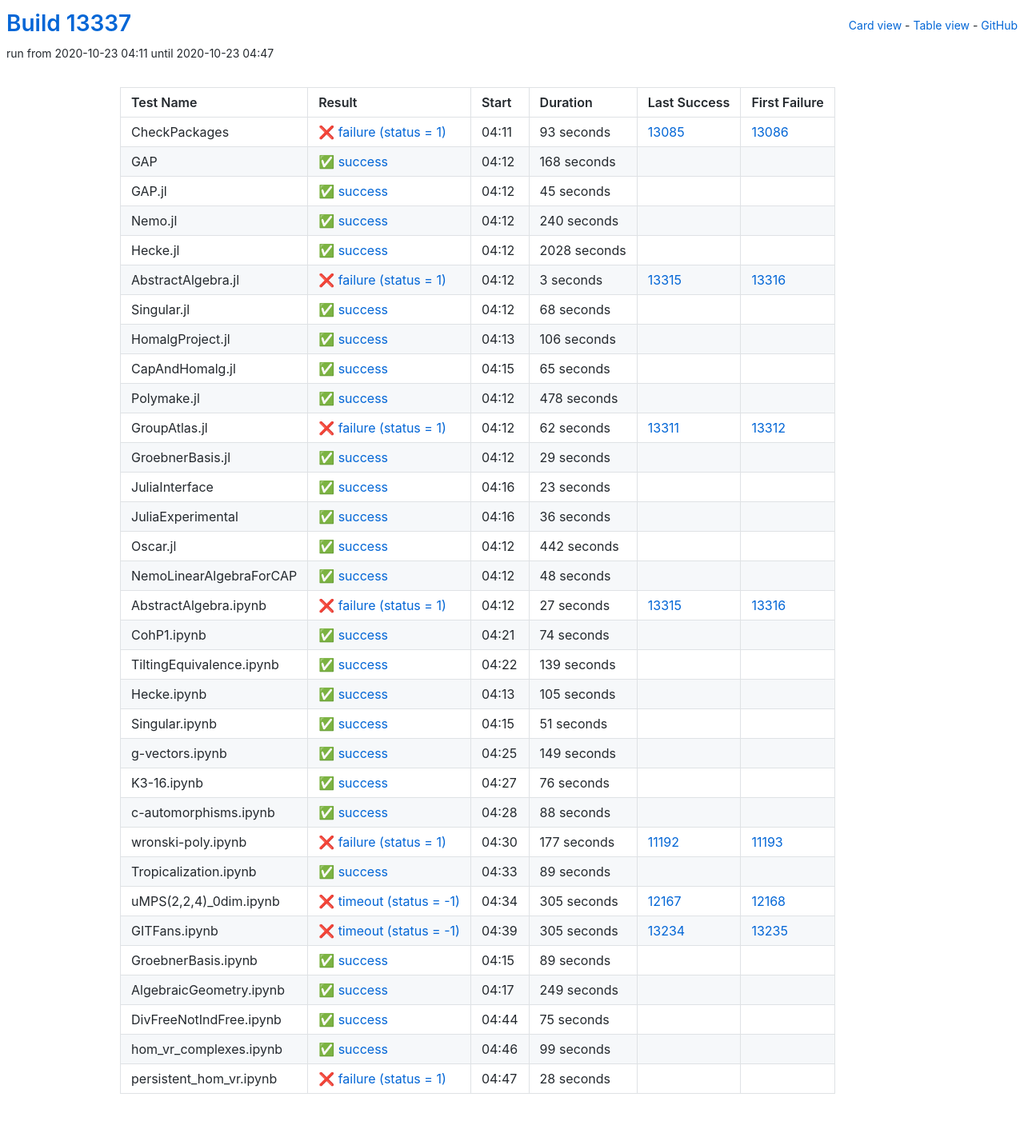
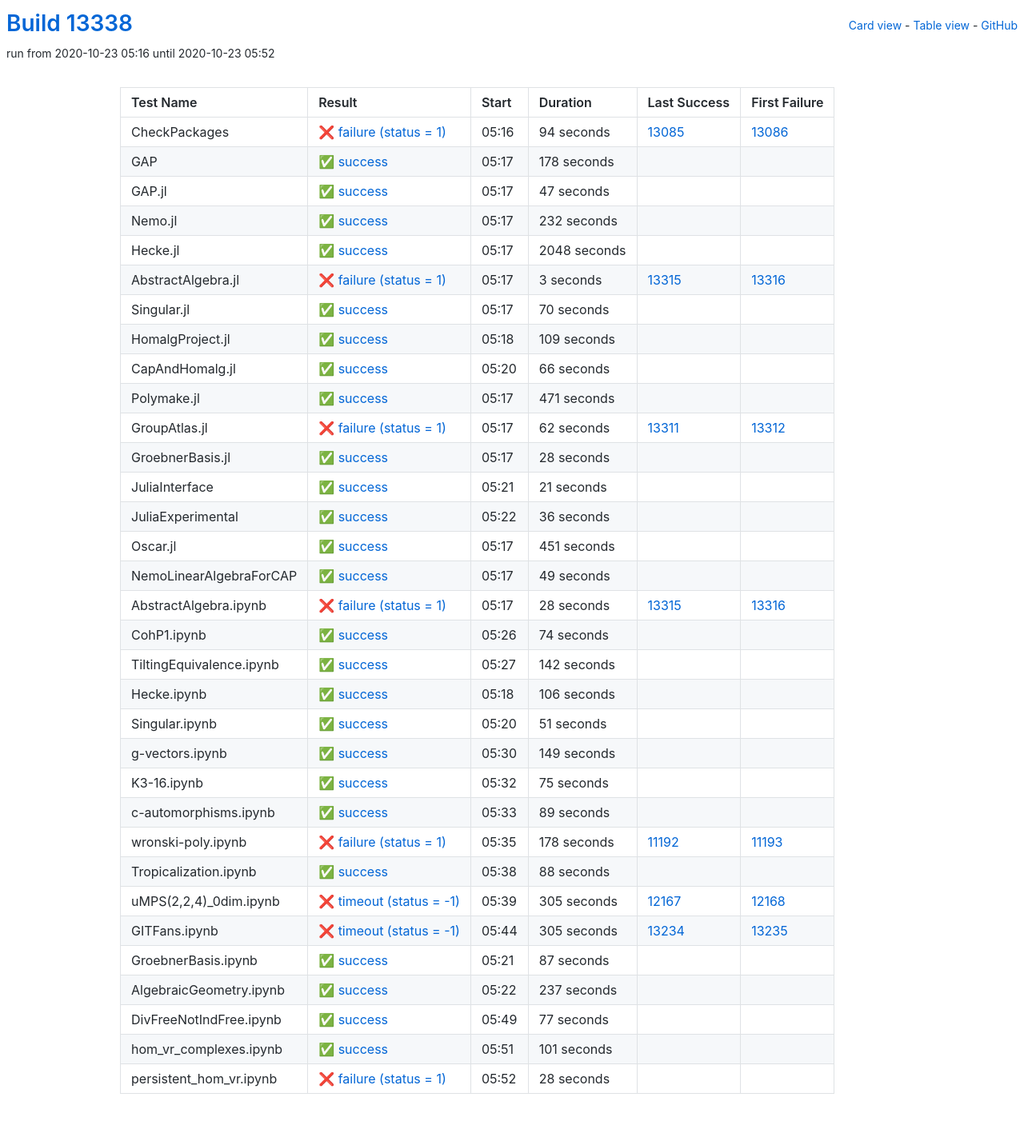
Before and after one commit to oscar-system/oscar-ci-status, a Jekyll site: the page built from table.html, in a window 1280 px wide. Shown: the whole page at 80% size. Built offline with Jekyll 4.4.1, drawn with Linux system fonts in a browser that asks for light colours.

Commit message:
Build #13338

```diff
--- a/_data/ci.yml
+++ b/_data/ci.yml
@@ -1,6 +1,6 @@
 ---
-build: 13337
-build_url: https://oscarci.mathematik.uni-kl.de/job/oscar/13337/
+build: 13338
+build_url: https://oscarci.mathematik.uni-kl.de/job/oscar/13338/
 job: oscar
 organization: oscar-system
 repo: oscar-ci-status
@@ -8,68 +8,68 @@
 tests:
 - name: CheckPackages
   id: checkpackages
-  log: https://oscarci.mathematik.uni-kl.de/job/oscar/13337/artifact/logs/build-13337/CheckPackages.log
-  start: 2020-10-23 04:11
+  log: https://oscarci.mathematik.uni-kl.de/job/oscar/13338/artifact/logs/build-13338/CheckPackages.log
+  start: 2020-10-23 05:16
   success: false
   exitcode: 1
   status: failure
-  duration: 93
+  duration: 94
   last_success: 13085
   last_success_url: https://oscarci.mathematik.uni-kl.de/job/oscar/13085/
   first_failure: 13086
   first_failure_url: https://oscarci.mathematik.uni-kl.de/job/oscar/13086/
 - name: GAP
   id: gap
-  log: https://oscarci.mathematik.uni-kl.de/job/oscar/13337/artifact/logs/build-13337/GAP.log
-  start: 2020-10-23 04:12
+  log: https://oscarci.mathematik.uni-kl.de/job/oscar/13338/artifact/logs/build-13338/GAP.log
+  start: 2020-10-23 05:17
   success: true
   exitcode: 0
   status: success
-  duration: 168
+  duration: 178
   last_success: false
   last_success_url:
   first_failure: false
   first_failure_url:
 - name: GAP.jl
   id: gap-jl
-  log: https://oscarci.mathematik.uni-kl.de/job/oscar/13337/artifact/logs/build-13337/GAP.jl.log
-  start: 2020-10-23 04:12
+  log: https://oscarci.mathematik.uni-kl.de/job/oscar/13338/artifact/logs/build-13338/GAP.jl.log
+  start: 2020-10-23 05:17
   success: true
   exitcode: 0
   status: success
-  duration: 45
+  duration: 47
   last_success: false
   last_success_url:
   first_failure: false
   first_failure_url:
 - name: Nemo.jl
   id: nemo-jl
-  log: https://oscarci.mathematik.uni-kl.de/job/oscar/13337/artifact/logs/build-13337/Nemo.jl.log
-  start: 2020-10-23 04:12
+  log: https://oscarci.mathematik.uni-kl.de/job/oscar/13338/artifact/logs/build-13338/Nemo.jl.log
+  start: 2020-10-23 05:17
   success: true
   exitcode: 0
   status: success
-  duration: 240
+  duration: 232
   last_success: false
   last_success_url:
   first_failure: false
   first_failure_url:
 - name: Hecke.jl
   id: hecke-jl
-  log: https://oscarci.mathematik.uni-kl.de/job/oscar/13337/artifact/logs/build-13337/Hecke.jl.log
-  start: 2020-10-23 04:12
+  log: https://oscarci.mathematik.uni-kl.de/job/oscar/13338/artifact/logs/build-13338/Hecke.jl.log
+  start: 2020-10-23 05:17
   success: true
   exitcode: 0
   status: success
-  duration: 2028
+  duration: 2048
   last_success: false
   last_success_url:
   first_failure: false
   first_failure_url:
 - name: AbstractAlgebra.jl
   id: abstractalgebra-jl
-  log: https://oscarci.mathematik.uni-kl.de/job/oscar/13337/artifact/logs/build-13337/AbstractAlgebra.jl.log
-  start: 2020-10-23 04:12
+  log: https://oscarci.mathematik.uni-kl.de/job/oscar/13338/artifact/logs/build-13338/AbstractAlgebra.jl.log
+  start: 2020-10-23 05:17
   success: false
   exitcode: 1
   status: failure
@@ -80,56 +80,56 @@
   first_failure_url: https://oscarci.mathematik.uni-kl.de/job/oscar/13316/
 - name: Singular.jl
   id: singular-jl
-  log: https://oscarci.mathematik.uni-kl.de/job/oscar/13337/artifact/logs/build-13337/Singular.jl.log
-  start: 2020-10-23 04:12
+  log: https://oscarci.mathematik.uni-kl.de/job/oscar/13338/artifact/logs/build-13338/Singular.jl.log
+  start: 2020-10-23 05:17
   success: true
   exitcode: 0
   status: success
-  duration: 68
+  duration: 70
   last_success: false
   last_success_url:
   first_failure: false
   first_failure_url:
 - name: HomalgProject.jl
   id: homalgproject-jl
-  log: https://oscarci.mathematik.uni-kl.de/job/oscar/13337/artifact/logs/build-13337/HomalgProject.jl.log
-  start: 2020-10-23 04:13
+  log: https://oscarci.mathematik.uni-kl.de/job/oscar/13338/artifact/logs/build-13338/HomalgProject.jl.log
+  start: 2020-10-23 05:18
   success: true
   exitcode: 0
   status: success
-  duration: 106
+  duration: 109
   last_success: false
   last_success_url:
   first_failure: false
   first_failure_url:
 - name: CapAndHomalg.jl
   id: capandhomalg-jl
-  log: https://oscarci.mathematik.uni-kl.de/job/oscar/13337/artifact/logs/build-13337/CapAndHomalg.jl.log
-  start: 2020-10-23 04:15
+  log: https://oscarci.mathematik.uni-kl.de/job/oscar/13338/artifact/logs/build-13338/CapAndHomalg.jl.log
+  start: 2020-10-23 05:20
   success: true
   exitcode: 0
   status: success
-  duration: 65
+  duration: 66
   last_success: false
   last_success_url:
   first_failure: false
   first_failure_url:
 - name: Polymake.jl
   id: polymake-jl
-  log: https://oscarci.mathematik.uni-kl.de/job/oscar/13337/artifact/logs/build-13337/Polymake.jl.log
-  start: 2020-10-23 04:12
+  log: https://oscarci.mathematik.uni-kl.de/job/oscar/13338/artifact/logs/build-13338/Polymake.jl.log
+  start: 2020-10-23 05:17
   success: true
   exitcode: 0
   status: success
-  duration: 478
+  duration: 471
   last_success: false
   last_success_url:
   first_failure: false
   first_failure_url:
 - name: GroupAtlas.jl
   id: groupatlas-jl
-  log: https://oscarci.mathematik.uni-kl.de/job/oscar/13337/artifact/logs/build-13337/GroupAtlas.jl.log
-  start: 2020-10-23 04:12
+  log: https://oscarci.mathematik.uni-kl.de/job/oscar/13338/artifact/logs/build-13338/GroupAtlas.jl.log
+  start: 2020-10-23 05:17
   success: false
   exitcode: 1
   status: failure
@@ -140,32 +140,32 @@
   first_failure_url: https://oscarci.mathematik.uni-kl.de/job/oscar/13312/
 - name: GroebnerBasis.jl
   id: groebnerbasis-jl
-  log: https://oscarci.mathematik.uni-kl.de/job/oscar/13337/artifact/logs/build-13337/GroebnerBasis.jl.log
-  start: 2020-10-23 04:12
+  log: https://oscarci.mathematik.uni-kl.de/job/oscar/13338/artifact/logs/build-13338/GroebnerBasis.jl.log
+  start: 2020-10-23 05:17
   success: true
   exitcode: 0
   status: success
-  duration: 29
+  duration: 28
   last_success: false
   last_success_url:
   first_failure: false
   first_failure_url:
 - name: JuliaInterface
   id: juliainterface
-  log: https://oscarci.mathematik.uni-kl.de/job/oscar/13337/artifact/logs/build-13337/JuliaInterface.log
-  start: 2020-10-23 04:16
+  log: https://oscarci.mathematik.uni-kl.de/job/oscar/13338/artifact/logs/build-13338/JuliaInterface.log
+  start: 2020-10-23 05:21
   success: true
   exitcode: 0
   status: success
-  duration: 23
+  duration: 21
   last_success: false
   last_success_url:
   first_failure: false
   first_failure_url:
 - name: JuliaExperimental
   id: juliaexperimental
-  log: https://oscarci.mathematik.uni-kl.de/job/oscar/13337/artifact/logs/build-13337/JuliaExperimental.log
-  start: 2020-10-23 04:16
+  log: https://oscarci.mathematik.uni-kl.de/job/oscar/13338/artifact/logs/build-13338/JuliaExperimental.log
+  start: 2020-10-23 05:22
   success: true
   exitcode: 0
   status: success
@@ -176,44 +176,44 @@
   first_failure_url:
 - name: Oscar.jl
   id: oscar-jl
-  log: https://oscarci.mathematik.uni-kl.de/job/oscar/13337/artifact/logs/build-13337/Oscar.jl.log
-  start: 2020-10-23 04:12
+  log: https://oscarci.mathematik.uni-kl.de/job/oscar/13338/artifact/logs/build-13338/Oscar.jl.log
+  start: 2020-10-23 05:17
   success: true
   exitcode: 0
   status: success
-  duration: 442
+  duration: 451
   last_success: false
   last_success_url:
   first_failure: false
   first_failure_url:
 - name: NemoLinearAlgebraForCAP
   id: nemolinearalgebraforcap
-  log: https://oscarci.mathematik.uni-kl.de/job/oscar/13337/artifact/logs/build-13337/NemoLinearAlgebraForCAP.log
-  start: 2020-10-23 04:12
+  log: https://oscarci.mathematik.uni-kl.de/job/oscar/13338/artifact/logs/build-13338/NemoLinearAlgebraForCAP.log
+  start: 2020-10-23 05:17
   success: true
   exitcode: 0
   status: success
-  duration: 48
+  duration: 49
   last_success: false
   last_success_url:
   first_failure: false
   first_failure_url:
 - name: AbstractAlgebra.ipynb
   id: abstractalgebra-ipynb
-  log: https://oscarci.mathematik.uni-kl.de/job/oscar/13337/artifact/logs/build-13337/AbstractAlgebra.ipynb.log
-  start: 2020-10-23 04:12
+  log: https://oscarci.mathematik.uni-kl.de/job/oscar/13338/artifact/logs/build-13338/AbstractAlgebra.ipynb.log
+  start: 2020-10-23 05:17
   success: false
   exitcode: 1
   status: failure
-  duration: 27
+  duration: 28
   last_success: 13315
   last_success_url: https://oscarci.mathematik.uni-kl.de/job/oscar/13315/
   first_failure: 13316
   first_failure_url: https://oscarci.mathematik.uni-kl.de/job/oscar/13316/
 - name: CohP1.ipynb
   id: cohp1-ipynb
-  log: https://oscarci.mathematik.uni-kl.de/job/oscar/13337/artifact/logs/build-13337/CohP1.ipynb.log
-  start: 2020-10-23 04:21
+  log: https://oscarci.mathematik.uni-kl.de/job/oscar/13338/artifact/logs/build-13338/CohP1.ipynb.log
+  start: 2020-10-23 05:26
   success: true
   exitcode: 0
   status: success
@@ -224,32 +224,32 @@
   first_failure_url:
 - name: TiltingEquivalence.ipynb
   id: tiltingequivalence-ipynb
-  log: https://oscarci.mathematik.uni-kl.de/job/oscar/13337/artifact/logs/build-13337/TiltingEquivalence.ipynb.log
-  start: 2020-10-23 04:22
+  log: https://oscarci.mathematik.uni-kl.de/job/oscar/13338/artifact/logs/build-13338/TiltingEquivalence.ipynb.log
+  start: 2020-10-23 05:27
   success: true
   exitcode: 0
   status: success
-  duration: 139
+  duration: 142
   last_success: false
   last_success_url:
   first_failure: false
   first_failure_url:
 - name: Hecke.ipynb
   id: hecke-ipynb
-  log: https://oscarci.mathematik.uni-kl.de/job/oscar/13337/artifact/logs/build-13337/Hecke.ipynb.log
-  start: 2020-10-23 04:13
+  log: https://oscarci.mathematik.uni-kl.de/job/oscar/13338/artifact/logs/build-13338/Hecke.ipynb.log
+  start: 2020-10-23 05:18
   success: true
   exitcode: 0
   status: success
-  duration: 105
+  duration: 106
   last_success: false
   last_success_url:
   first_failure: false
   first_failure_url:
 - name: Singular.ipynb
   id: singular-ipynb
-  log: https://oscarci.mathematik.uni-kl.de/job/oscar/13337/artifact/logs/build-13337/Singular.ipynb.log
-  start: 2020-10-23 04:15
+  log: https://oscarci.mathematik.uni-kl.de/job/oscar/13338/artifact/logs/build-13338/Singular.ipynb.log
+  start: 2020-10-23 05:20
   success: true
   exitcode: 0
   status: success
@@ -260,8 +260,8 @@
   first_failure_url:
 - name: g-vectors.ipynb
   id: g-vectors-ipynb
-  log: https://oscarci.mathematik.uni-kl.de/job/oscar/13337/artifact/logs/build-13337/g-vectors.ipynb.log
-  start: 2020-10-23 04:25
+  log: https://oscarci.mathematik.uni-kl.de/job/oscar/13338/artifact/logs/build-13338/g-vectors.ipynb.log
+  start: 2020-10-23 05:30
   success: true
   exitcode: 0
   status: success
@@ -272,20 +272,44 @@
   first_failure_url:
 - name: K3-16.ipynb
   id: k3-16-ipynb
-  log: https://oscarci.mathematik.uni-kl.de/job/oscar/13337/artifact/logs/build-13337/K3-16.ipynb.log
-  start: 2020-10-23 04:27
+  log: https://oscarci.mathematik.uni-kl.de/job/oscar/13338/artifact/logs/build-13338/K3-16.ipynb.log
+  start: 2020-10-23 05:32
   success: true
   exitcode: 0
   status: success
-  duration: 76
+  duration: 75
   last_success: false
   last_success_url:
   first_failure: false
   first_failure_url:
 - name: c-automorphisms.ipynb
   id: c-automorphisms-ipynb
-  log: https://oscarci.mathematik.uni-kl.de/job/oscar/13337/artifact/logs/build-13337/c-automorphisms.ipynb.log
-  start: 2020-10-23 04:28
+  log: https://oscarci.mathematik.uni-kl.de/job/oscar/13338/artifact/logs/build-13338/c-automorphisms.ipynb.log
+  start: 2020-10-23 05:33
+  success: true
+  exitcode: 0
+  status: success
+  duration: 89
+  last_success: false
+  last_success_url:
+  first_failure: false
+  first_failure_url:
+- name: wronski-poly.ipynb
+  id: wronski-poly-ipynb
+  log: https://oscarci.mathematik.uni-kl.de/job/oscar/13338/artifact/logs/build-13338/wronski-poly.ipynb.log
+  start: 2020-10-23 05:35
+  success: false
+  exitcode: 1
+  status: failure
+  duration: 178
+  last_success: 11192
+  last_success_url: https://oscarci.mathematik.uni-kl.de/job/oscar/11192/
+  first_failure: 11193
+  first_failure_url: https://oscarci.mathematik.uni-kl.de/job/oscar/11193/
+- name: Tropicalization.ipynb
+  id: tropicalization-ipynb
+  log: https://oscarci.mathematik.uni-kl.de/job/oscar/13338/artifact/logs/build-13338/Tropicalization.ipynb.log
+  start: 2020-10-23 05:38
   success: true
   exitcode: 0
   status: success
@@ -294,34 +318,10 @@
   last_success_url:
   first_failure: false
   first_failure_url:
-- name: wronski-poly.ipynb
-  id: wronski-poly-ipynb
-  log: https://oscarci.mathematik.uni-kl.de/job/oscar/13337/artifact/logs/build-13337/wronski-poly.ipynb.log
-  start: 2020-10-23 04:30
-  success: false
-  exitcode: 1
-  status: failure
-  duration: 177
-  last_success: 11192
-  last_success_url: https://oscarci.mathematik.uni-kl.de/job/oscar/11192/
-  first_failure: 11193
-  first_failure_url: https://oscarci.mathematik.uni-kl.de/job/oscar/11193/
-- name: Tropicalization.ipynb
-  id: tropicalization-ipynb
-  log: https://oscarci.mathematik.uni-kl.de/job/oscar/13337/artifact/logs/build-13337/Tropicalization.ipynb.log
-  start: 2020-10-23 04:33
-  success: true
-  exitcode: 0
-  status: success
-  duration: 89
-  last_success: false
-  last_success_url:
-  first_failure: false
-  first_failure_url:
 - name: uMPS(2,2,4)_0dim.ipynb
   id: umps-2-2-4-0dim-ipynb
-  log: https://oscarci.mathematik.uni-kl.de/job/oscar/13337/artifact/logs/build-13337/uMPS-2-2-4-_0dim.ipynb.log
-  start: 2020-10-23 04:34
+  log: https://oscarci.mathematik.uni-kl.de/job/oscar/13338/artifact/logs/build-13338/uMPS-2-2-4-_0dim.ipynb.log
+  start: 2020-10-23 05:39
   success: false
   exitcode: -1
   status: timeout
@@ -332,8 +332,8 @@
   first_failure_url: https://oscarci.mathematik.uni-kl.de/job/oscar/12168/
 - name: GITFans.ipynb
   id: gitfans-ipynb
-  log: https://oscarci.mathematik.uni-kl.de/job/oscar/13337/artifact/logs/build-13337/GITFans.ipynb.log
-  start: 2020-10-23 04:39
+  log: https://oscarci.mathematik.uni-kl.de/job/oscar/13338/artifact/logs/build-13338/GITFans.ipynb.log
+  start: 2020-10-23 05:44
   success: false
   exitcode: -1
   status: timeout
@@ -344,56 +344,56 @@
   first_failure_url: https://oscarci.mathematik.uni-kl.de/job/oscar/13235/
 - name: GroebnerBasis.ipynb
   id: groebnerbasis-ipynb
-  log: https://oscarci.mathematik.uni-kl.de/job/oscar/13337/artifact/logs/build-13337/GroebnerBasis.ipynb.log
-  start: 2020-10-23 04:15
+  log: https://oscarci.mathematik.uni-kl.de/job/oscar/13338/artifact/logs/build-13338/GroebnerBasis.ipynb.log
+  start: 2020-10-23 05:21
   success: true
   exitcode: 0
   status: success
-  duration: 89
+  duration: 87
   last_success: false
   last_success_url:
   first_failure: false
   first_failure_url:
 - name: AlgebraicGeometry.ipynb
   id: algebraicgeometry-ipynb
-  log: https://oscarci.mathematik.uni-kl.de/job/oscar/13337/artifact/logs/build-13337/AlgebraicGeometry.ipynb.log
-  start: 2020-10-23 04:17
+  log: https://oscarci.mathematik.uni-kl.de/job/oscar/13338/artifact/logs/build-13338/AlgebraicGeometry.ipynb.log
+  start: 2020-10-23 05:22
   success: true
   exitcode: 0
   status: success
-  duration: 249
+  duration: 237
   last_success: false
   last_success_url:
   first_failure: false
   first_failure_url:
 - name: DivFreeNotIndFree.ipynb
   id: divfreenotindfree-ipynb
-  log: https://oscarci.mathematik.uni-kl.de/job/oscar/13337/artifact/logs/build-13337/DivFreeNotIndFree.ipynb.log
-  start: 2020-10-23 04:44
+  log: https://oscarci.mathematik.uni-kl.de/job/oscar/13338/artifact/logs/build-13338/DivFreeNotIndFree.ipynb.log
+  start: 2020-10-23 05:49
   success: true
   exitcode: 0
   status: success
-  duration: 75
+  duration: 77
   last_success: false
   last_success_url:
   first_failure: false
   first_failure_url:
 - name: hom_vr_complexes.ipynb
   id: hom-vr-complexes-ipynb
-  log: https://oscarci.mathematik.uni-kl.de/job/oscar/13337/artifact/logs/build-13337/hom_vr_complexes.ipynb.log
-  start: 2020-10-23 04:46
+  log: https://oscarci.mathematik.uni-kl.de/job/oscar/13338/artifact/logs/build-13338/hom_vr_complexes.ipynb.log
+  start: 2020-10-23 05:51
   success: true
   exitcode: 0
   status: success
-  duration: 99
+  duration: 101
   last_success: false
   last_success_url:
   first_failure: false
   first_failure_url:
 - name: persistent_hom_vr.ipynb
   id: persistent-hom-vr-ipynb
-  log: https://oscarci.mathematik.uni-kl.de/job/oscar/13337/artifact/logs/build-13337/persistent_hom_vr.ipynb.log
-  start: 2020-10-23 04:47
+  log: https://oscarci.mathematik.uni-kl.de/job/oscar/13338/artifact/logs/build-13338/persistent_hom_vr.ipynb.log
+  start: 2020-10-23 05:52
   success: false
   exitcode: 1
   status: failure
```
Also changed, not shown: README.md.
